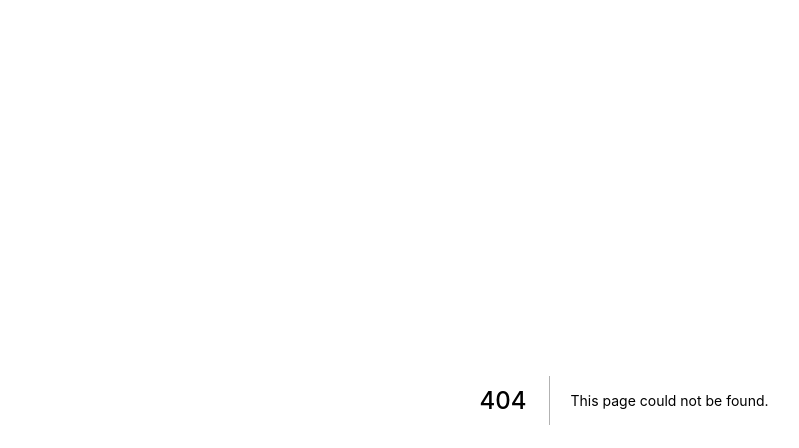
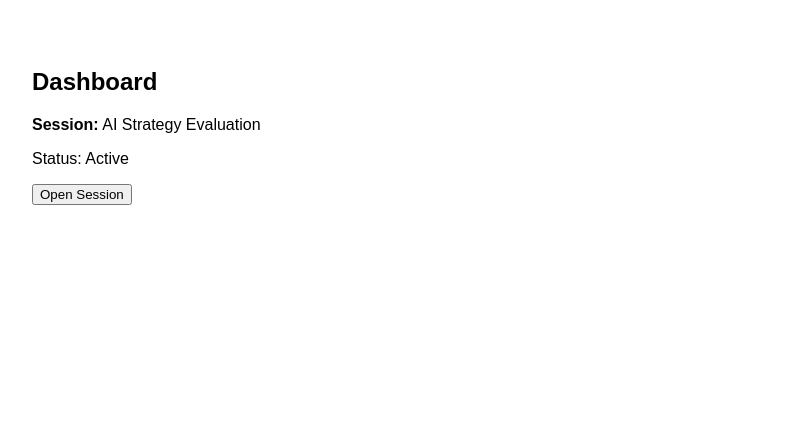
Before and after one commit to Alag-101/reignite-prototype, a Next.js app: page /pages/dashboard in a window 1280 px wide. Before the commit this address had no page. Shown: the top 448 px of the page, without its empty margins (16-815 px from the left). Built offline with nearby package versions, Linux system fonts and the light colour scheme.

Commit message:
Create dashboard.js

```diff
--- /dev/null
+++ b/pages/pages/dashboard.js
@@ -0,0 +1,14 @@
+export default function Dashboard() {
+  return (
+    <div style={{ fontFamily: "sans-serif", padding: 40 }}>
+      <h2>Dashboard</h2>
+
+      <p><strong>Session:</strong> AI Strategy Evaluation</p>
+      <p>Status: Active</p>
+
+      <a href="/session">
+        <button>Open Session</button>
+      </a>
+    </div>
+  )
+}
```
